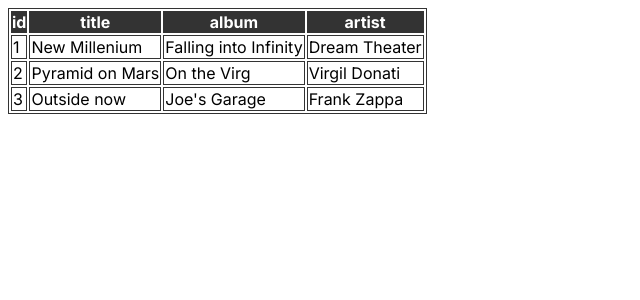
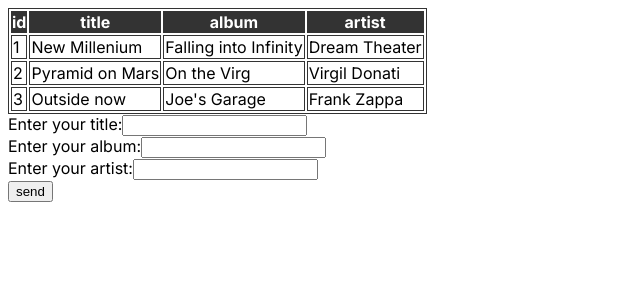
Before and after one commit to MarcoMaz/polylistsongs, a Next.js app: page / in a window 1280 px wide. Shown: the top 300 px of the page, without its empty margins (0-640 px from the left). Built offline with nearby package versions, Linux system fonts and the light colour scheme.

Commit message:
- add FormAddSong

```diff
--- a/src/app/page.tsx
+++ b/src/app/page.tsx
@@ -3,6 +3,7 @@
 import React from 'react';
 
 import { songsData } from '../../pages/api/songs';
+import FormAddSong from '@/components/FormAddSong/FormAddSong';
 
 export default function Home() {
   const tableHeaderData: string[] = Object.keys(songsData[0]);
@@ -10,6 +11,7 @@
   return (
     <main>
       <TableSongs header={tableHeaderData} songsData={songsData} />
+      <FormAddSong inputFields={tableHeaderData} />
     </main>
   )
 }
--- /dev/null
+++ b/src/components/FormAddSong/FormAddSong.tsx
@@ -0,0 +1,31 @@
+import Button from "../Button/Button";
+
+interface FormAddSongProps {
+  inputFields: string[];
+}
+
+const FormAddSong: React.FunctionComponent<FormAddSongProps> = ({
+  inputFields,
+}) => {
+  const inputFieldsWithoutID = [...inputFields].splice(1);
+
+  const handleButtonSendClick = () => {
+    console.log("send")
+  }
+
+  return (
+    <form>
+      {inputFieldsWithoutID.map((field, index) => {
+        return (
+          <div key={index}>
+            <label htmlFor={field}>{`Enter your ${field}:`}</label>
+            <input type="text" name={field} id={field} required />
+          </div>
+        );
+      })}
+      <Button type="submit" label="send" onCLick={handleButtonSendClick}/>
+    </form>
+  );
+};
+
+export default FormAddSong;
```
